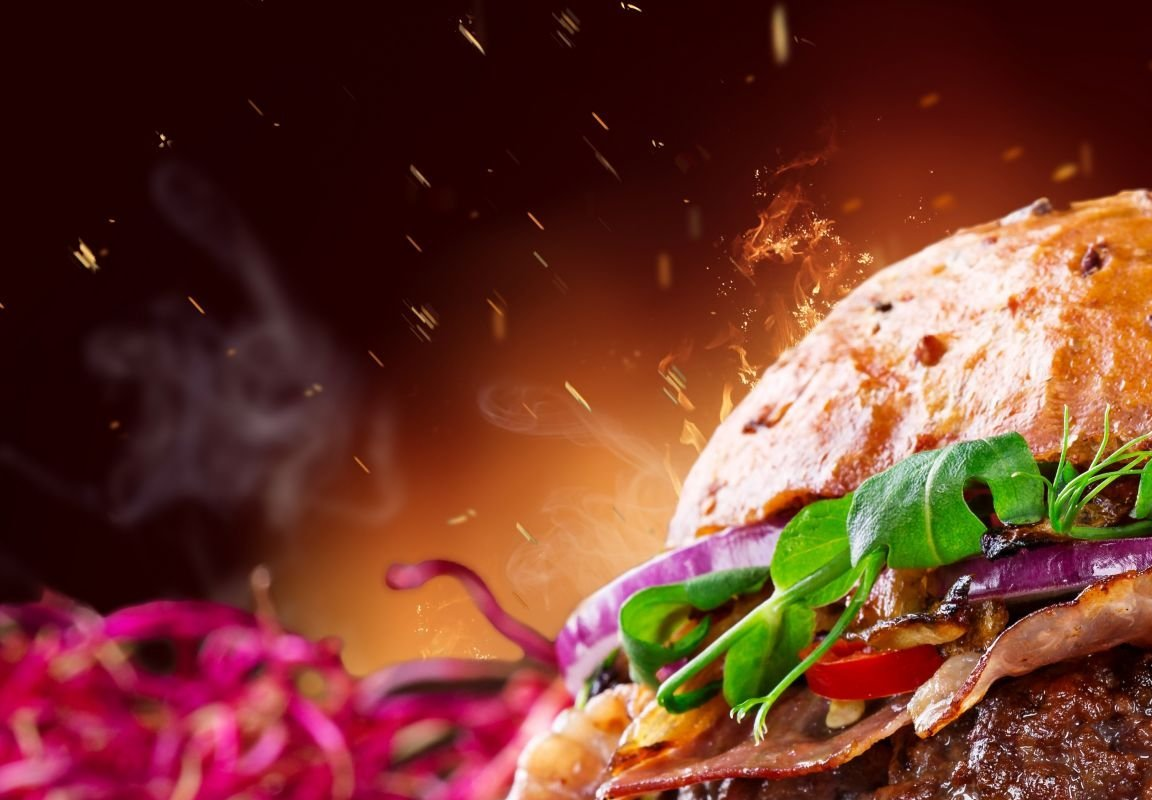
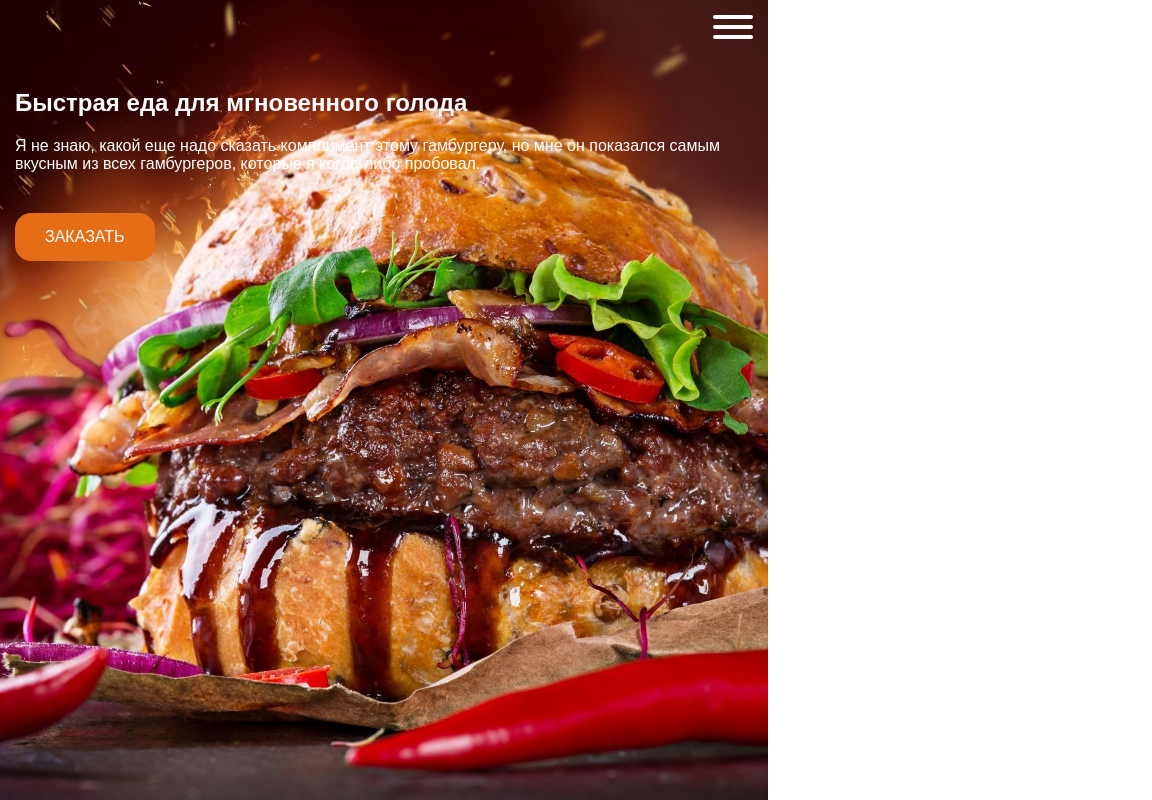
Before and after one commit to Salendooo/burger, a plain HTML site: page index.html in a window 768 px wide. Shown: the top 800 px of the page, 1152 px wide, since content can reach past the window. Drawn offline with Linux system fonts and the light colour scheme; a script that the page names is missing.

Commit message:
Update style.css

```diff
--- a/style.css
+++ b/style.css
@@ -10,11 +10,11 @@ text-decoration: none;
 
 body{
     font-family: Arial;
-    background-image: url('background.png');
+    /* background-image: url('background.png');
     background-position: center;
     background-size: cover;
     background-repeat: no-repeat;
-    height: 100vh;
+    height: 100vh; */
 }
 
 .menu{
@@ -29,19 +29,21 @@ body{
 
     margin: 0 auto;
     max-width: 1000px;
+    padding: 0 15px;
 
 
 }
 
 .header .container{
+    align-items: center;
     display: flex;
     justify-content: space-between;
     padding-top: 65px;
 }
 
-
-
-
+/* .header{
+    padding: 100px 0px 100px 0px;
+} */
 .menu-item .link{
     color: white;
     font-size: 18px;
@@ -89,6 +91,76 @@ body{
     font-size: 18px;
 }
 
-:link:hover{
-    outline: dotted red;
+.bg-image {
+    position: absolute;
+    z-index: -1;
+    object-fit: cover;
+    top: 0;
+    left: 0;
+    width: 100%;
+    height: 100%;
 }
+
+@media (min-width: 768px) {
+    .burger {
+        display: none;
+    }
+}
+
+@media (max-width: 768px) {
+    .title {
+        max-width: 100%;
+        font-size: 24px;
+    }
+
+    button {
+        background: none;
+        border: none;
+    }
+
+    .burger {
+        display: flex;
+        flex-direction: column;
+        justify-content: space-between;
+        height: 24px;
+        width: 40px;
+        z-index: 50;
+    }
+
+    .burger span {
+        height: 4px;
+        width: 100%;
+        background: white;
+        border-radius: 5px;
+    }
+
+    .text {
+        min-width: 100%;
+        font-size: 16PX;
+    }
+
+    .menu {
+        position: fixed;
+        width: 100%;
+        height: 100%;
+        top: 0;
+        left: -100%;
+        display: flex;
+        flex-direction: column;
+        background: black;
+        padding-top: 100px;
+        transition: all 0.3s ease 0s;
+
+    }
+.menu.active{
+    left: 0;
+}
+    .header .container {
+        padding-top: 15px;
+
+    }
+
+    .welcome {
+        margin-top: 50px;
+    }
+}
```
